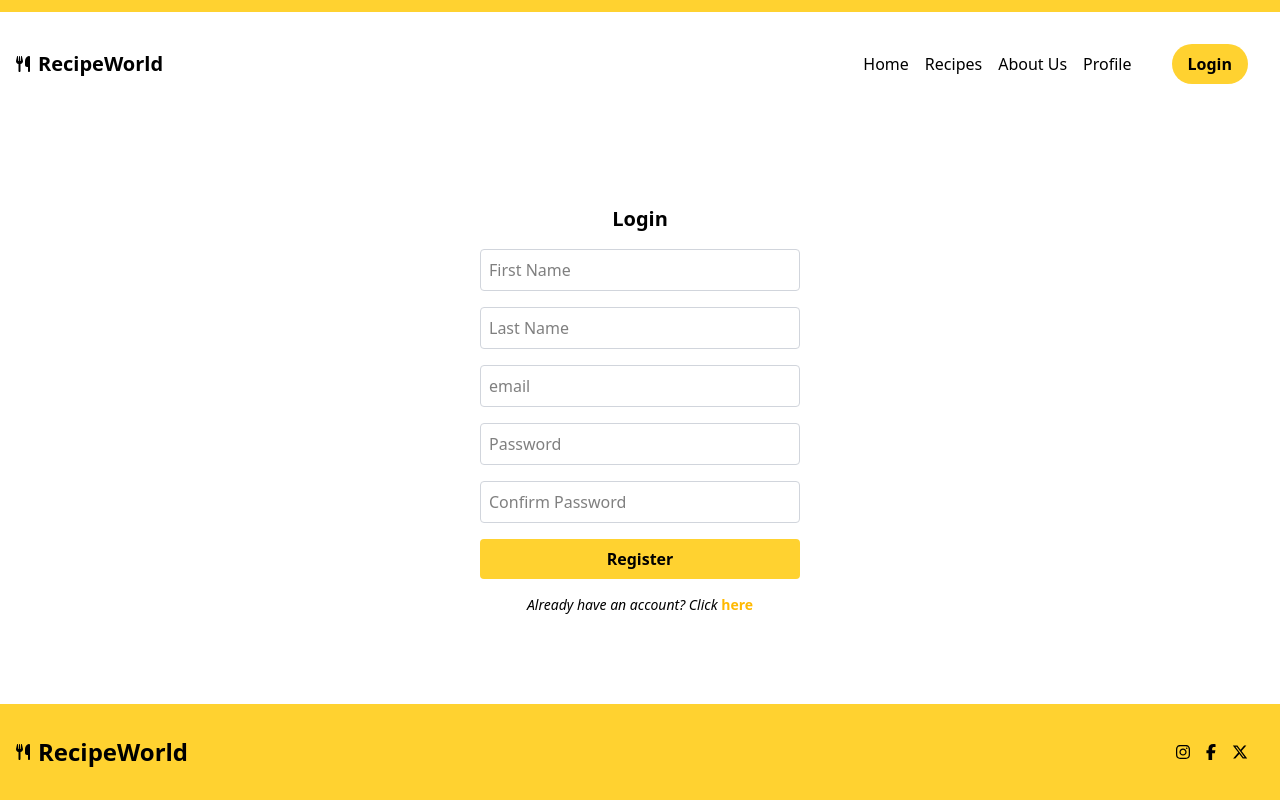
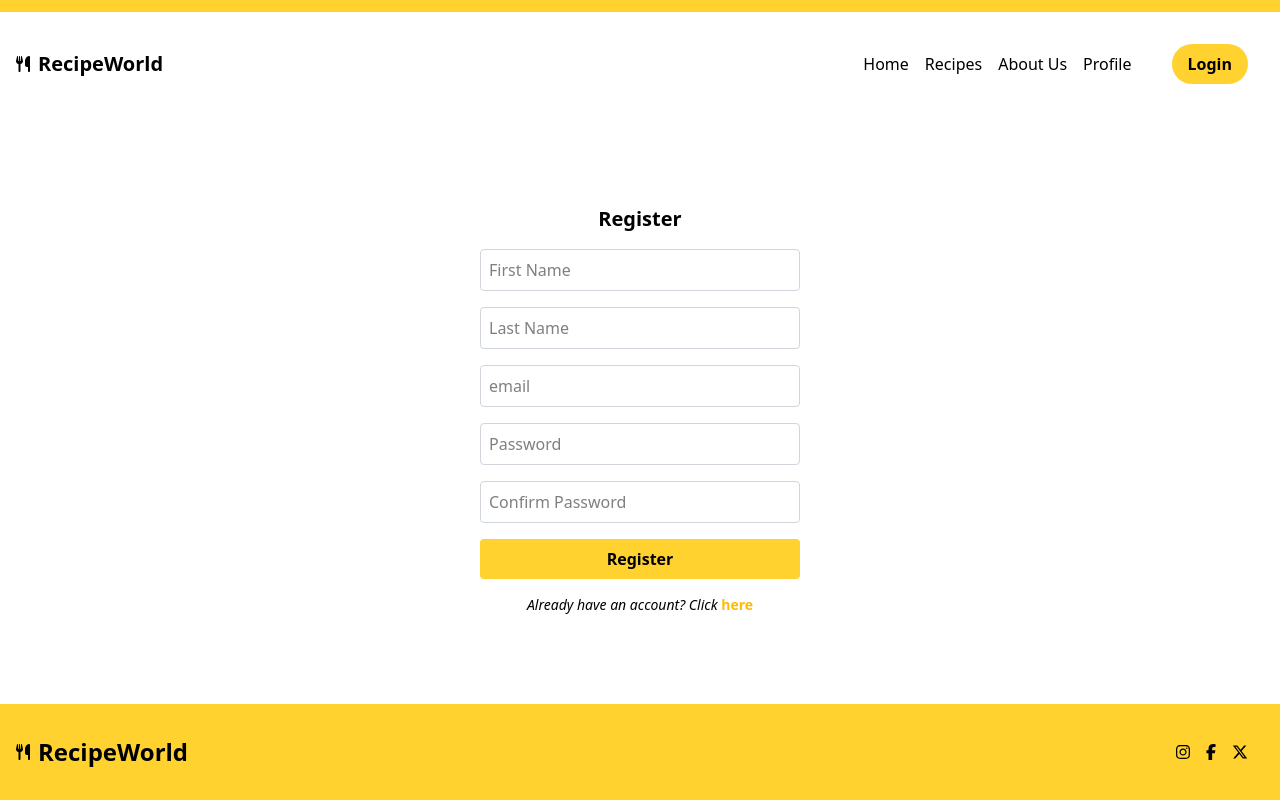
Before and after one commit to jutuli/recipeworld, a React (Vite) app: page /register in a window 1280 px wide. Built offline with nearby package versions, Linux system fonts and the light colour scheme; no server answers.

Commit message:
Fix header title in Register component from "Login" to "Register"

```diff
--- a/src/pages/Register.tsx
+++ b/src/pages/Register.tsx
@@ -64,7 +64,7 @@
 
   return (
     <div className="flex grow flex-col items-center justify-center gap-4 px-4">
-      <h1 className="text-xl font-bold">Login</h1>
+      <h1 className="text-xl font-bold">Register</h1>
       <form
         ref={formRef}
         onSubmit={handleRegister}
```
